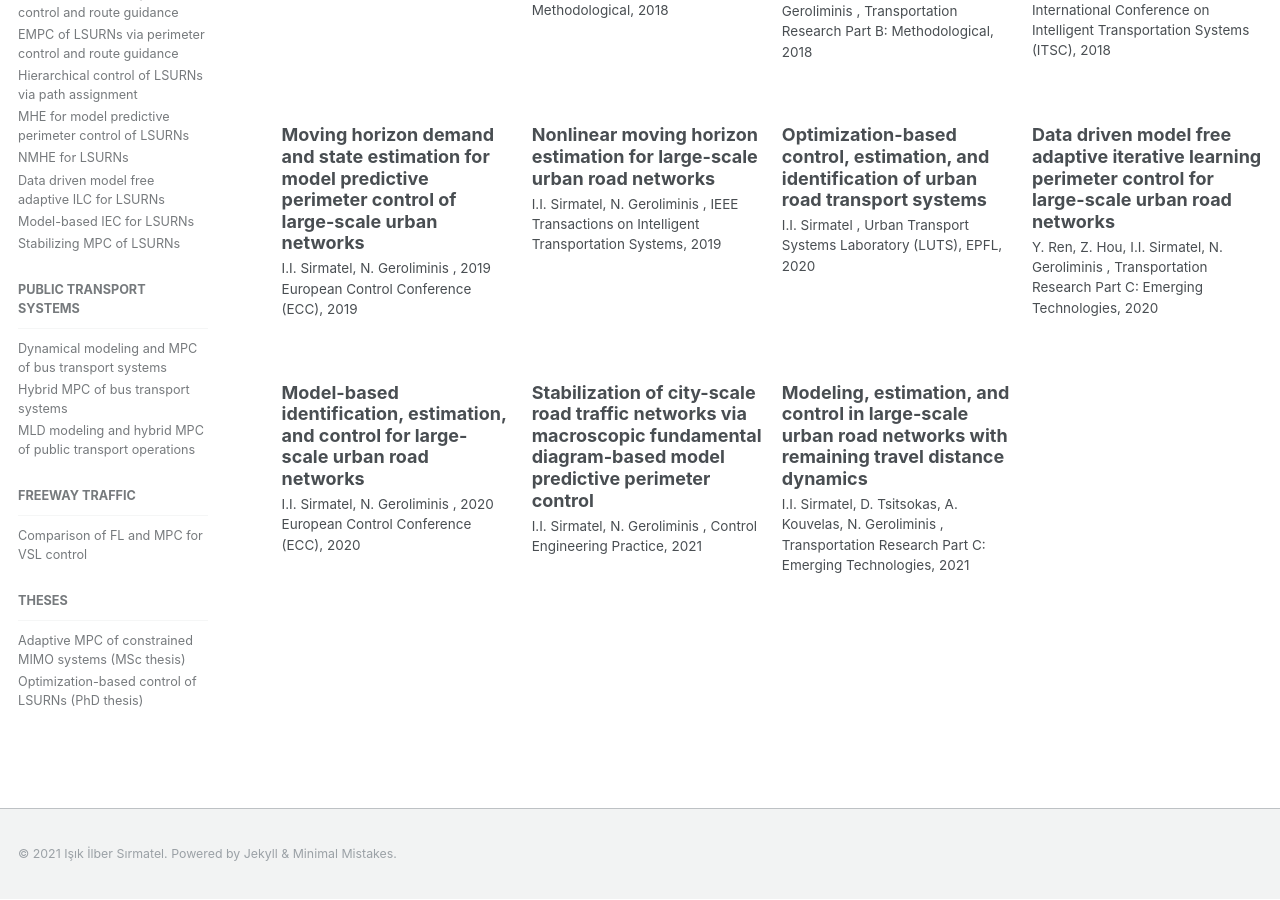
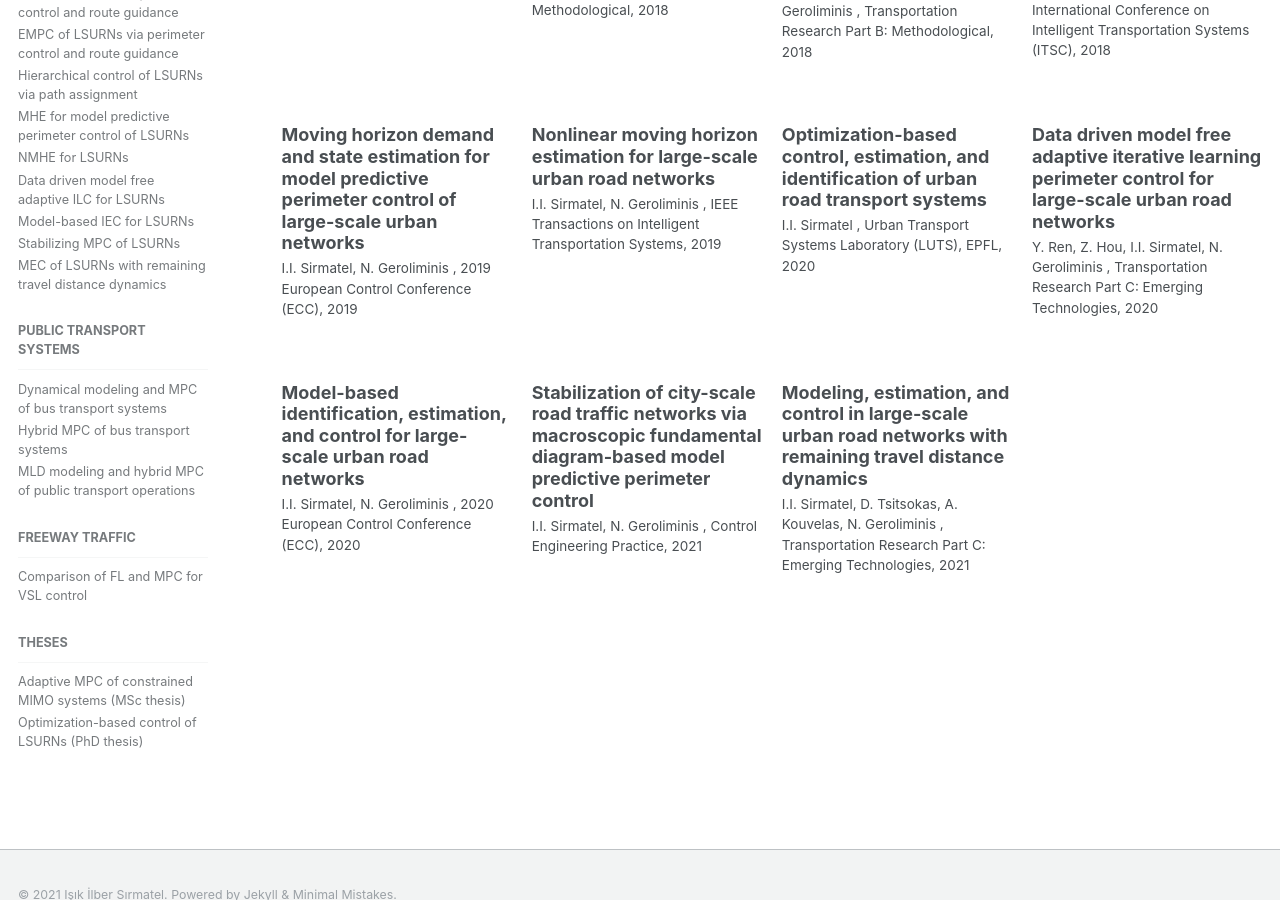
Before and after one commit to sirmatel/sirmatel.github.io, a Jekyll site: the page built from _pages/publications.md, in a window 1280 px wide and 900 px high, scrolled down 539 px. Built offline with Jekyll 4.4.1, drawn with Linux system fonts in a browser that asks for light colours; some web fonts are replaced.

Commit message:
Update navigation.yml

```diff
--- a/_data/navigation.yml
+++ b/_data/navigation.yml
@@ -29,6 +29,8 @@ publications:
         url: /publications/sirmatel2020b
       - title: "Stabilizing MPC of LSURNs"
         url: /publications/sirmatel2021
+      - title: "MEC of LSURNs with remaining travel distance dynamics"
+        url: /publications/sirmatel2021b
   - title: public transport systems
     children:
       - title: "Dynamical modeling and MPC of bus transport systems"
```
